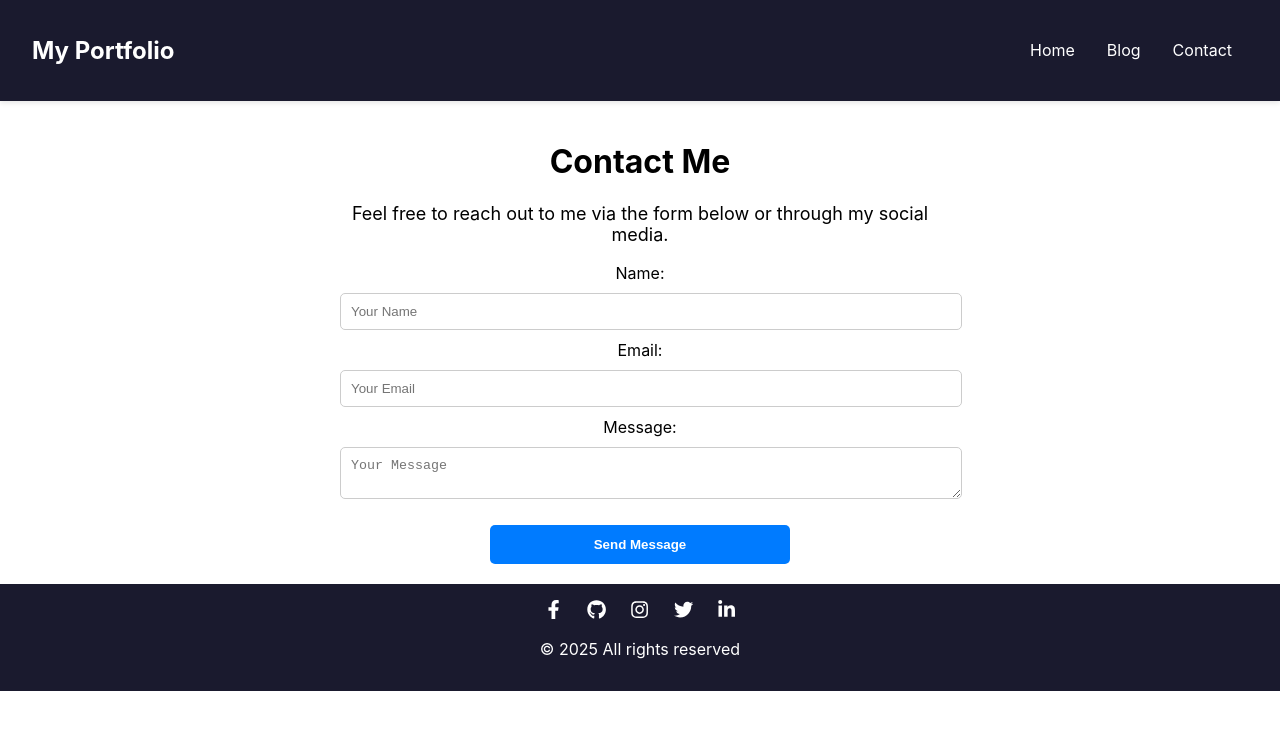
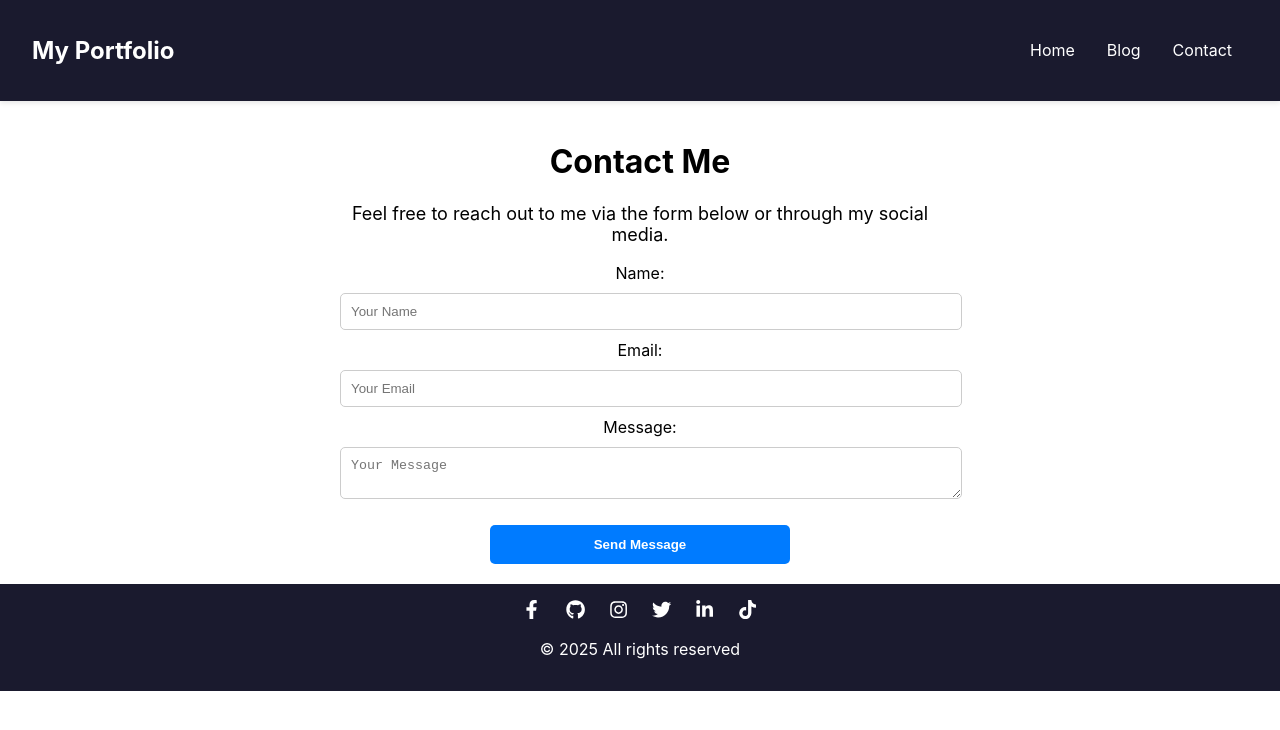
Before and after one commit to BabyLucyJoan/my-portfolio, a React (Create React App) app: page /contact in a window 1280 px wide. Shown: the top 730 px of the page. Built offline with nearby package versions, Linux system fonts and the light colour scheme.

Commit message:
Added more Icons and linked all

```diff
--- a/src/Components/Footer.js
+++ b/src/Components/Footer.js
@@ -1,28 +1,3 @@
-// import React from "react";
-// import styles from "./Footer.module.css";
-// import {
-//   FaFacebookF,
-//   FaInstagram,
-//   FaTwitter,
-//   FaLinkedinIn,
-// } from "react-icons/fa";
-
-// function Footer() {
-//   return (
-//     <footer className={styles.footer}>
-//       <div className={styles.icons}>
-//         <FaFacebookF className={styles.icon} />
-//         <FaInstagram className={styles.icon} />
-//         <FaTwitter className={styles.icon} />
-//         <FaLinkedinIn className={styles.icon} />
-//       </div>
-//       <p>Copyright ©2025 All rights reserved</p>
-//     </footer>
-//   );
-// }
-
-// export default Footer;
-
 import React from "react";
 import {
   FaFacebookF,
@@ -30,6 +5,7 @@ import {
   FaTwitter,
   FaLinkedinIn,
   FaGithub,
+  FaTiktok,
 } from "react-icons/fa";
 import styles from "./Footer.module.css";
 
@@ -38,7 +14,7 @@ function Footer() {
     <footer className={styles.footer}>
       <div className={styles.icons}>
         <a
-          href="https://facebook.com/YourProfile"
+          href="https://facebook.com/lucy.nwokoye-5b924128b"
           target="_blank"
           rel="noreferrer"
         >
@@ -61,7 +37,7 @@ function Footer() {
         </a>
 
         <a
-          href="https://twitter.com/YourProfile"
+          href="https://twitter.com/babylucyjoan"
           target="_blank"
           rel="noreferrer"
         >
@@ -69,11 +45,18 @@ function Footer() {
         </a>
 
         <a
-          href="https://linkedin.com/in/YourProfile"
+          href="https://linkedin.com/in/nwokoye-lucy"
           target="_blank"
           rel="noreferrer"
         >
           <FaLinkedinIn className={styles.icon} />
+        </a>
+        <a
+          href="https://tiktok.com/in/nwokoye-lucy"
+          target="_blank"
+          rel="noreferrer"
+        >
+          <FaTiktok className={styles.icon} />
         </a>
       </div>
       <p>© 2025 All rights reserved</p>
```
